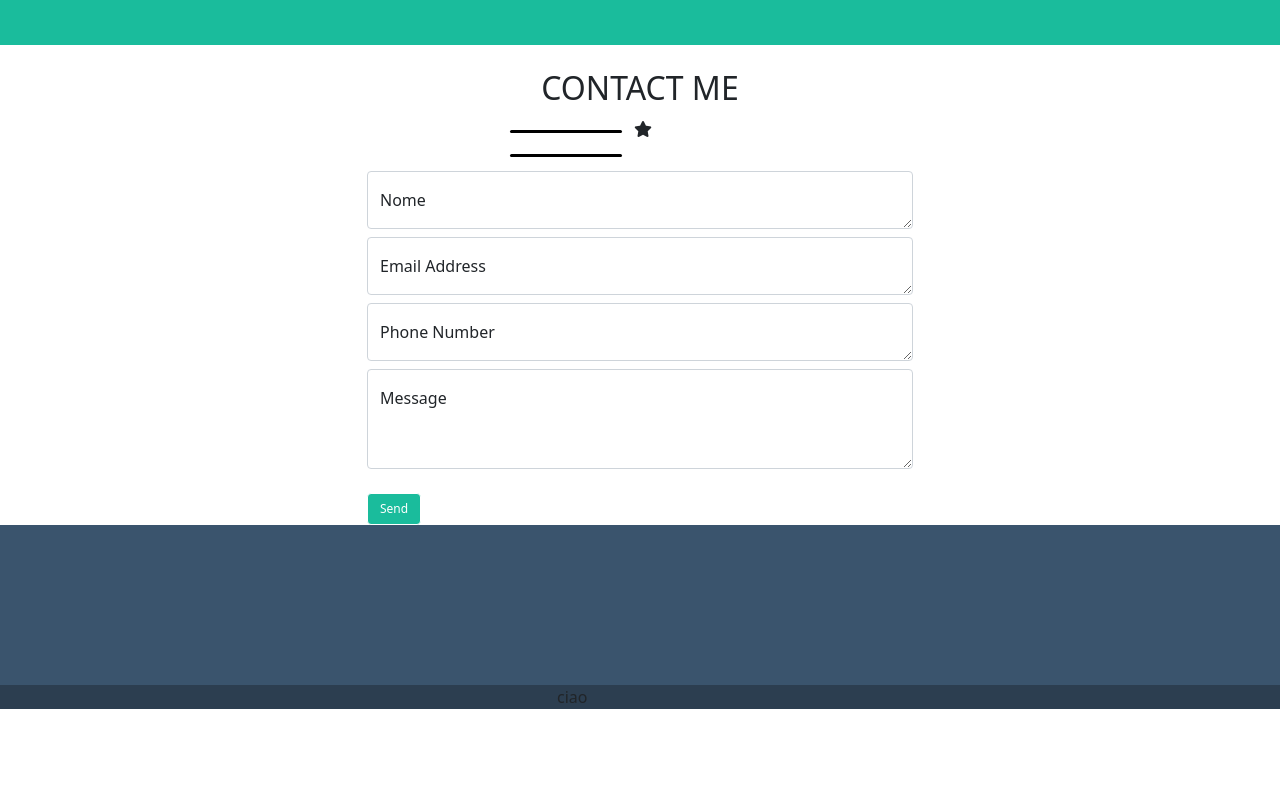
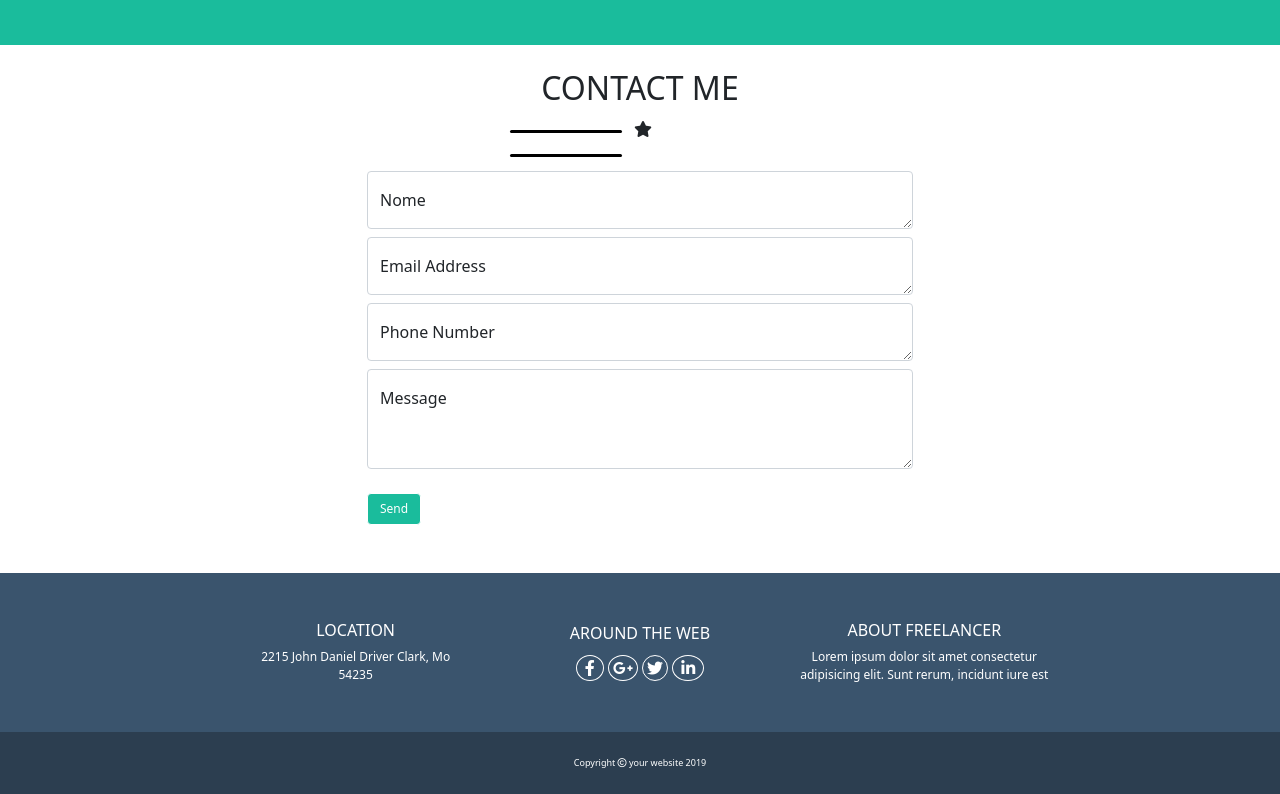
Before and after one commit to aquariusboy91/html-css-bootstrap-freelancer, a plain HTML site: page index.html in a window 1280 px wide. Shown: the part 1360-2154 px from the top of the page. Before the commit the page ends 2069 px from the top, so only its background shows below. Drawn offline with nearby package versions, Linux system fonts and the light colour scheme.

Commit message:
add-sub-footer

```diff
--- a/css/style.css
+++ b/css/style.css
@@ -15,7 +15,9 @@
     font-size: 12px;
 }
 
-
+.fs-9 {
+    font-size: 9px;
+}
 
 .jumbo-color {
     background-color: #1ABC9C;
--- a/index.html
+++ b/index.html
@@ -217,7 +217,7 @@
                     </div>
                 </div>
                 <div class="row justify-content-center">
-                    <div class="col-6 d-flex  pt-4">
+                    <div class="col-6 d-flex pb-5 pt-4">
                         <a class="btn btn-outline-primary btn_1  fs-8" href="#" role="button">Send</a>
                     </div>
                 </div>
@@ -225,21 +225,42 @@
         </section>
     </main>
     <footer>
+
+        <!-- FOOTER -->
         <section class= "footer-color">
             <div class="container d-flex justify-content-center">
-                <div class="col-9">
-                    <div class="row align-items-center row-cols-lg-3 row-cols-md-2 row-cols-sm-1 g-3 ">
-                        <div class="col col-color col-height"></div>
-                        <div class="col col-color col-height "></div>
-                        <div class="col col-color col-height"></div>
+                <div class="col-9 text-center pt-5 text-white">
+
+                    <div class="row align-items-center row-cols-lg-3 row-cols-md-2 row-cols-sm-1 g-3 pb-5">
+
+                        <div class="col">
+                            <h6 class="text-uppercase text-white">location</h6>
+                            <div class="fs-8">2215 John Daniel Driver Clark, Mo </div>
+                            <div class="fs-8">54235</div>
+                        </div>
+
+                        <div class="col">
+                            <h6 class="text-uppercase text-white pb-1">around the web</h6>
+                            <div class="border border-white d_inline rounded-circle  px-2"><i class="fab fa-facebook-f"></i></div>
+                            <div class="border border-white d_inline rounded-circle  px-1"><i class="fab fa-google-plus-g"></i></div>
+                            <div class="border border-white d_inline rounded-circle  px-1"><i class="fab fa-twitter"></i></div>
+                            <div class="border border-white d_inline rounded-circle  px-2"><i class="fab fa-linkedin-in"></i></div>
+                        </div>
+
+                        <div class="col">
+                            <h6 class="text-uppercase text-white">about freelancer</h6>
+                            <div class="fs-7">Lorem ipsum dolor sit amet consectetur adipisicing elit. Sunt rerum, incidunt iure est</div>
+                        </div>
                     </div>
                 </div>
             </div>
         </section>
-        <div class="container-fluid subfooter-height subfooter-color">
+
+        <!-- SUBFOOTER -->
+        <section class="subfooter-color">
             <div class="container">
-                <div class="row justify-content-center subfooter-height align-items-center">
-                    <div class="col-2 col-color row-height">ciao</div>
+                <div class="row justify-content-center align-items-center">
+                    <div class="col-2 fs-9 text-white text-center pt-4 pb-4">Copyright <i class="far fa-copyright"></i> your website 2019 </div>
                 </div>
             </div>
         </div>
```
